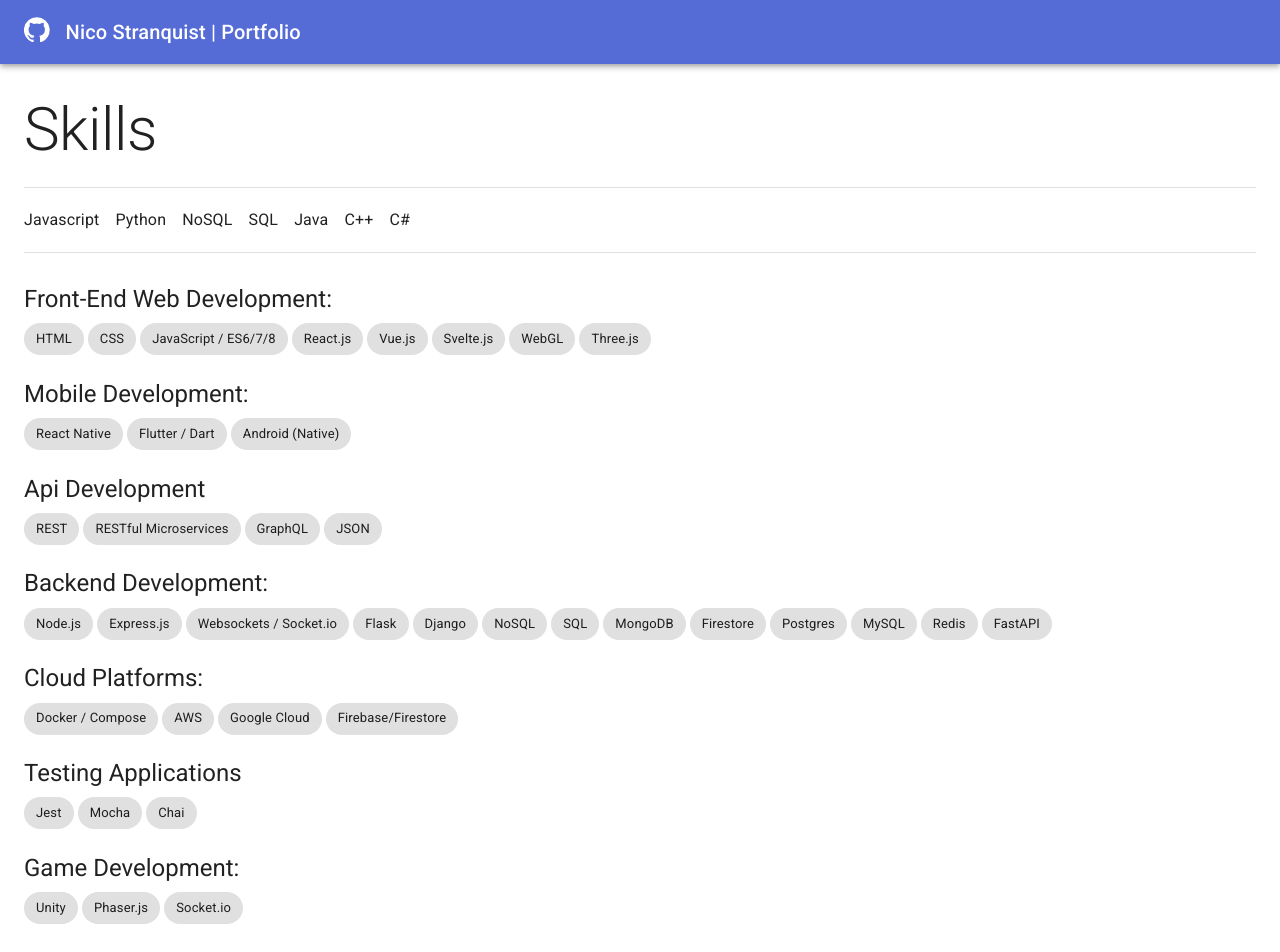
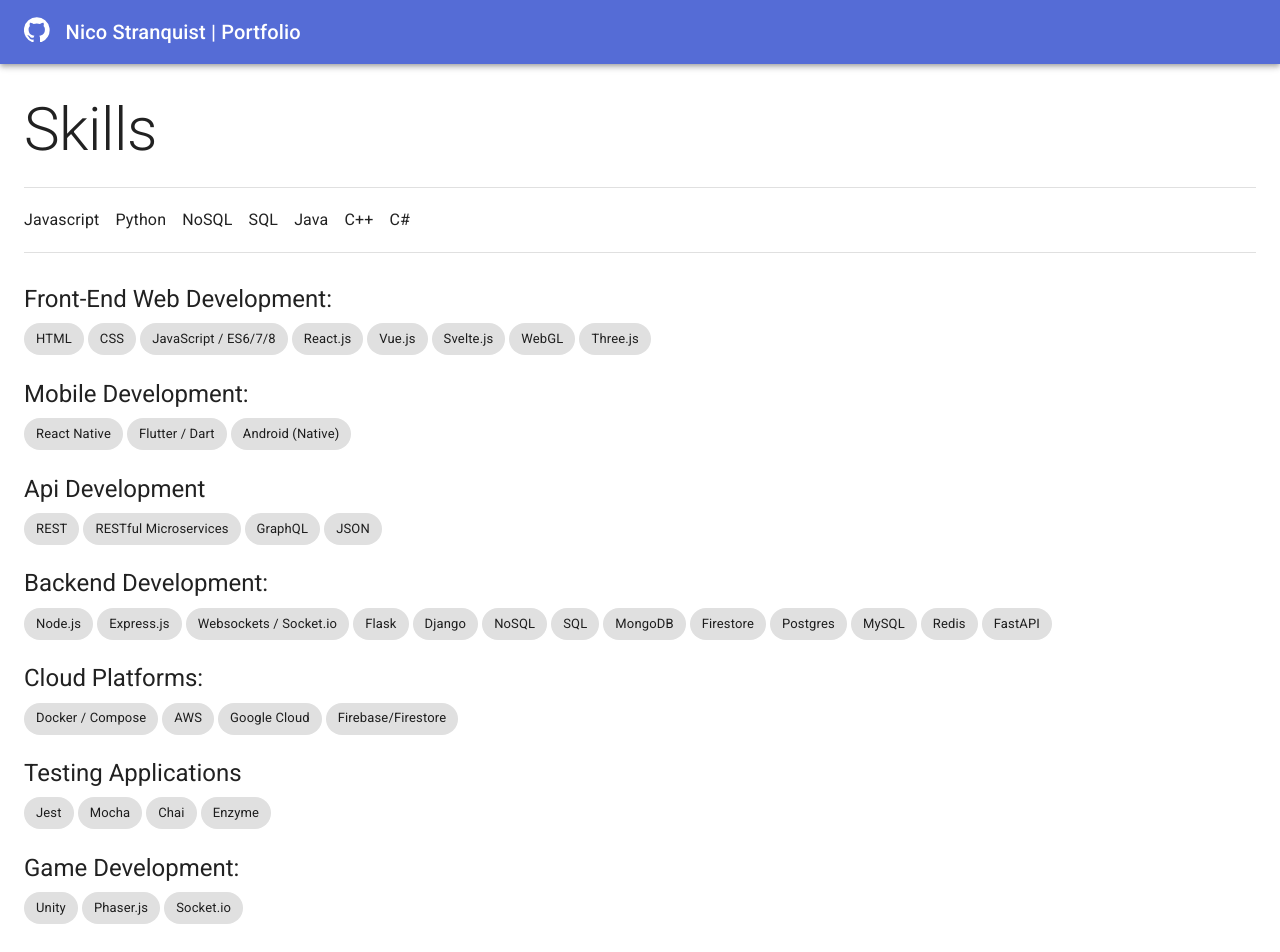
Before and after one commit to nstranquist/dev-portfolio, a React (Create React App) app: page /aboutme in a window 1280 px wide. Shown: the top 952 px of the page. Built offline with nearby package versions, Linux system fonts and the light colour scheme.

Commit message:
update testing frameworks

```diff
--- a/src/content/skills.js
+++ b/src/content/skills.js
@@ -101,7 +101,8 @@
       details: [
         "Jest",
         "Mocha",
-        "Chai"
+        "Chai",
+        "Enzyme"
       ]
     },
     {
```
